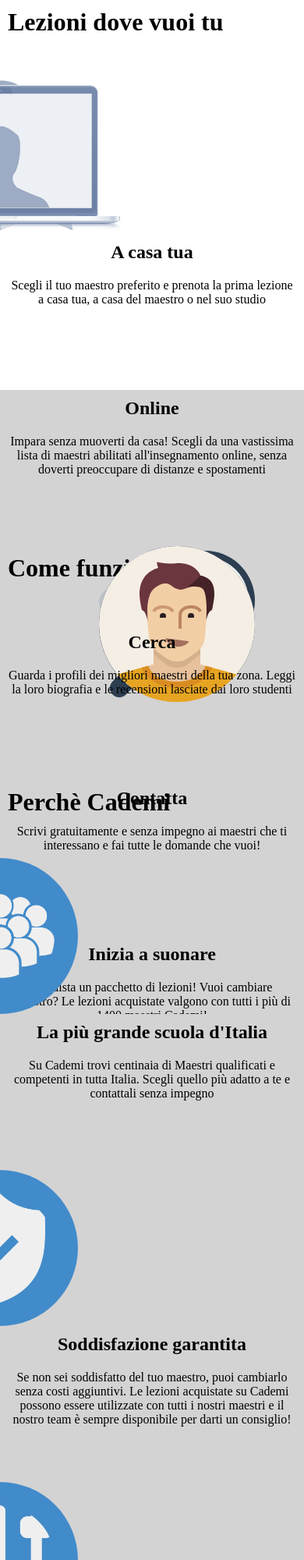
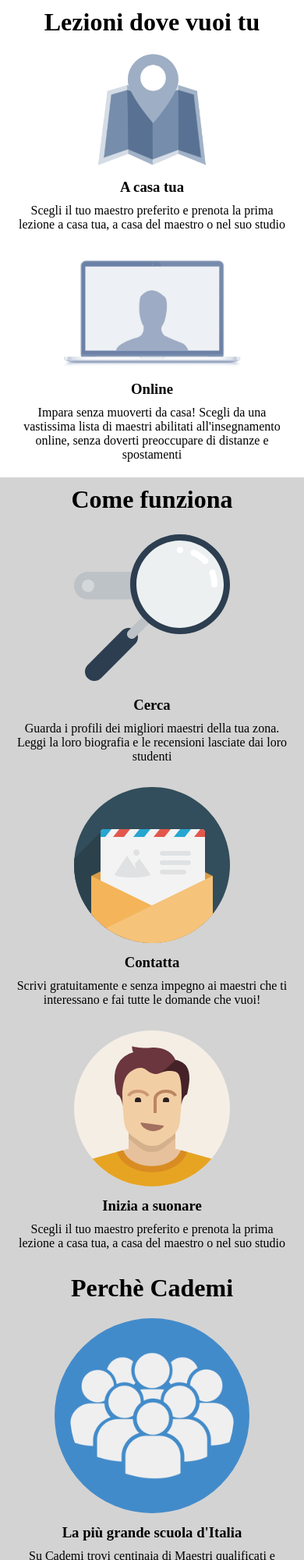
Before and after one commit to Sambataro/html-css-resp-wannabe-12bool, a plain HTML site: page index.html in a window 390 px wide. Shown: the top 2000 px of the page at 78% size. Drawn offline with Linux system fonts and the light colour scheme.

Commit message:
layout lg corretto

```diff
--- a/css/style.css
+++ b/css/style.css
@@ -1,39 +1,33 @@
-.container {
-  height: 200px;
-}
 
-
-.container.title {
-  height: 100px;
-}
-
-/* stili in comune */
-.lightgray {
-  background-color: lightgray;
-}
-
-.col-lg-4 , .col-lg-5 , .col-lg-12{
-  position: relative;
-}
 
 .txt-center {
   text-align: center;
   padding: 10px;
 }
 
-img {
-  position: absolute;
-  top: 50%;
-  left: 50%;
-  transform: translate(-50%, -50%);
-  height: 100%;
+#maps {
+  width: 40%;
 }
 
-/* stili in comune */
+#screen {
+  width: 65%;
+}
 
+.img-line {
+  width: 200px;
+}
 
-#icon {
+.lightgray {
+  background-color: lightgray;
+}
+
+.img-radius {
+  width: 250px;
   border-radius: 50%;
+  padding: 20px;
   background-color: #428bca;
-  padding: 30px;
 }
+
+h3 , p {
+  margin: 10px;
+}
--- a/index.html
+++ b/index.html
@@ -2,129 +2,118 @@
 <html lang="en" dir="ltr">
   <head>
     <meta charset="utf-8">
-    <meta name="viewport" content="width=device-width, initial-scale=1.0">
+    <title>wannabe 12bool</title>
     <link rel="stylesheet" href="css/12-bool.css">
     <link rel="stylesheet" href="css/style.css">
-    <title>12 bool</title>
+    <meta name="viewport" content="width=device-width, initial-scale=1.0">
   </head>
   <body>
 
-    <header class="container title">
-      <div class="col-lg-12">
-        <h1 class="txt-center">Lezioni dove vuoi tu</h1>
-      </div>
-    </header>
-
-    <main>
+    <!-- header area -->
+    <header>
       <div class="container">
-        <div class="col-lg-5 col-offset-lg-1">
-          <img src="img/icon/maps.png" alt="">
-        </div>
-        <div class="col-lg-5">
-          <img src="img/icon/screen.png" alt="">
+        <div class="txt-center col-lg-12 col-xs-12">
+          <h1>Lezioni dove vuoi tu</h1>
         </div>
       </div>
       <div class="container">
-        <div class="col-lg-5 col-offset-lg-1">
-          <h2 class="txt-center">A casa tua</h2>
-          <p class="txt-center">Scegli il tuo maestro preferito e prenota la prima lezione a casa tua, a casa del maestro o nel suo studio</p>
-        </div>
-        <div class="col-lg-5">
-          <h2 class="txt-center">Online</h2>
-          <p class="txt-center">Impara senza muoverti da casa! Scegli da una vastissima lista di maestri abilitati all'insegnamento online, senza doverti preoccupare di distanze e spostamenti</p>
-        </div>
-      </div>
-      <div class="container title lightgray">
-        <div class="col-lg-12">
-          <h1 class="txt-center">Come funziona</h1>
-        </div>
-      </div>
-      <div class="container lightgray">
-        <div class="col-lg-10 col-offset-lg-1">
-          <div class="col-lg-4">
-            <img src="img/search.svg" alt="">
-          </div>
-          <div class="col-lg-4">
-            <img src="img/letter.svg" alt="">
-          </div>
-          <div class="col-lg-4">
-            <img src="img/male.svg" alt="">
+          <div class="col-lg-6">
+            <div class="container">
+              <div class=" txt-center col-lg-12">
+                <img id="maps" src="img/icon/maps.png" alt="">
+                <h3>A casa tua</h3>
+                <p>Scegli il tuo maestro preferito e prenota la prima lezione a casa tua, a casa del maestro o nel suo studio</p>
               </div>
             </div>
           </div>
-      <div class="container lightgray">
-        <div class="col-lg-10 col-offset-lg-1">
-          <div class="col-lg-4">
-            <h2 class="txt-center">Cerca</h2>
-            <p class="txt-center">Guarda i profili dei migliori maestri della tua zona. Leggi la loro biografia e le recensioni lasciate dai loro studenti</p>
-          </div>
-          <div class="col-lg-4">
-            <h2 class="txt-center">Contatta</h2>
-            <p class="txt-center">Scrivi gratuitamente e senza impegno ai maestri che ti interessano e fai tutte le domande che vuoi!</p>
-          </div>
-          <div class="col-lg-4">
-            <h2 class="txt-center">Inizia a suonare</h2>
-            <p class="txt-center">Acquista un pacchetto di lezioni! Vuoi cambiare maestro? Le lezioni acquistate valgono con tutti i più di 1400 maestri Cademi!</p>
+          <div class="col-lg-6">
+            <div class="container">
+              <div class=" txt-center col-lg-12">
+                <img id="screen"src="img/icon/screen.png" alt="">
+                <h3>Online</h3>
+                <p>Impara senza muoverti da casa! Scegli da una vastissima lista di maestri abilitati all'insegnamento online, senza doverti preoccupare di distanze e spostamenti</p>
               </div>
             </div>
           </div>
+        </div>
+      </header>
+      <!--/ header area -->
 
-      <div class="col-lg-12 lightgray "></div>
-
-      <div class="container title lightgray">
-        <div class="col-lg-12">
-          <h1 class="txt-center">Perchè Cademi</h1>
+      <!-- main top area -->
+      <div class="container lightgray">
+          <div class="container">
+            <div class="txt-center col-lg-12 col-xs-12">
+              <h1>Come funziona</h1>
             </div>
           </div>
-      <div class="container lightgray">
-        <div class="col-lg-12 lightgray">
-            <img id="icon" src="img/icon/profile.png" alt="">
-        </div>
-      </div>
-
-      <div class="container lightgray">
-         <div class="col-lg-12 lightgray">
-            <h2 class="txt-center">La più grande scuola d'Italia</h2>
-            <p class="txt-center">Su Cademi trovi centinaia di Maestri qualificati e competenti in tutta Italia. Scegli quello più adatto a te e contattali senza impegno</p>
-         </div>
-      </div>
-
-      <div class="container lightgray">
-        <div class="col-lg-12 lightgray">
-            <img id="icon" src="img/icon/secure.png" alt="">
-        </div>
-      </div>
-
-      <div class="container lightgray">
-        <div class="col-lg-10 col-offset-lg-1">
-         <div class="col-lg-12 lightgray">
-            <h2 class="txt-center">Soddisfazione garantita</h2>
-            <p class="txt-center">Se non sei soddisfatto del tuo maestro, puoi cambiarlo senza costi aggiuntivi. Le lezioni acquistate su Cademi possono essere utilizzate con tutti i nostri maestri e il nostro team è sempre disponibile per darti un consiglio!</p>
+          <div class="col-lg-4">
+            <div class="container">
+              <div class=" txt-center col-lg-12">
+                <img class="img-line" src="img/search.svg" alt="">
+                <h3>Cerca</h3>
+                <p>Guarda i profili dei migliori maestri della tua zona. Leggi la loro biografia e le recensioni lasciate dai loro studenti</p>
               </div>
             </div>
           </div>
-
-      <div class="container lightgray">
-        <div class="col-lg-10 col-offset-lg-1">
-          <div class="col-lg-12 lightgray">
-              <img id="icon" src="img/icon/flex.png" alt="">
+          <div class="col-lg-4">
+            <div class="container">
+              <div class=" txt-center col-lg-12">
+                <img class="img-line" src="img/letter.svg" alt="">
+                <h3>Contatta</h3>
+                <p>Scrivi gratuitamente e senza impegno ai maestri che ti interessano e fai tutte le domande che vuoi!</p>
               </div>
             </div>
           </div>
-
+          <div class="col-lg-4">
+            <div class="container">
+              <div class=" txt-center col-lg-12">
+                <img class="img-line" src="img/male.svg" alt="">
+                <h3>Inizia a suonare</h3>
+                <p>Scegli il tuo maestro preferito e prenota la prima lezione a casa tua, a casa del maestro o nel suo studio</p>
+              </div>
+            </div>
+          </div>
+        </div>
+        <!-- /main top area -->
+        <!-- main bottom area -->
         <div class="container lightgray">
+            <div class="container">
+              <div class="txt-center col-lg-12 col-xs-12">
+                <h1>Perchè Cademi</h1>
+              </div>
+            </div>
             <div class="col-lg-10 col-offset-lg-1">
-          <div class="col-lg-12 lightgray">
-            <h2 class="txt-center">Flessibile e conveniente</h2>
-            <p class="txt-center">Cademi non ha alcun costo d’iscrizione a differenza delle scuole di musica tradizionali. Inoltre, sei tu a scegliere dove fare lezione e gli orari delle tue lezioni.</p>
+              <div class="container">
+                <div class=" txt-center col-lg-12">
+                  <img class="img-radius" src="img/icon/profile.png" alt="">
+                  <h3>La più grande scuola d'Italia</h3>
+                  <p>Su Cademi trovi centinaia di Maestri qualificati e competenti in tutta Italia. Scegli quello più adatto a te e contattali senza impegno</p>
+                  <hr>
+                </div>
+              </div>
+            </div>
+            <div class="col-lg-10 col-offset-lg-1">
+              <div class="container">
+                <div class=" txt-center col-lg-12">
+                  <img class="img-radius" src="img/icon/secure.png" alt="">
+                  <h3>Soddisfazione garantita</h3>
+                  <p>Se non sei soddisfatto del tuo maestro, puoi cambiarlo senza costi aggiuntivi. Le lezioni acquistate su Cademi possono essere utilizzate con tutti i nostri maestri e il nostro team è sempre disponibile per darti un consiglio!</p>
+                  <hr>
+                </div>
+              </div>
+            </div>
+            <div class="col-lg-10 col-offset-lg-1">
+              <div class="container">
+                <div class=" txt-center col-lg-12">
+                  <img class="img-radius" src="img/icon/flex.png" alt="">
+                  <h3>Inizia a suonare</h3>
+                  <p>Scegli il tuo maestro preferito e prenota la prima lezione a casa tua, a casa del maestro o nel suo studio</p>
+                  <hr>
+                </div>
               </div>
             </div>
           </div>
 
 
-
-
-    </main>
-
   </body>
 </html>
```
Also changed, not shown: 2 other files. Lines whose indentation alone changed are shown as unchanged.
